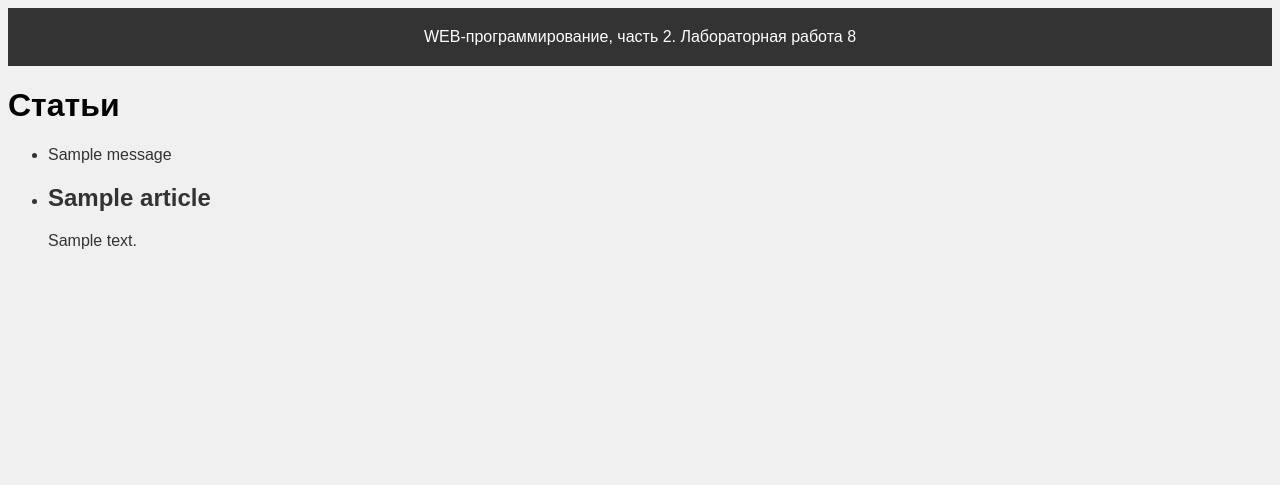
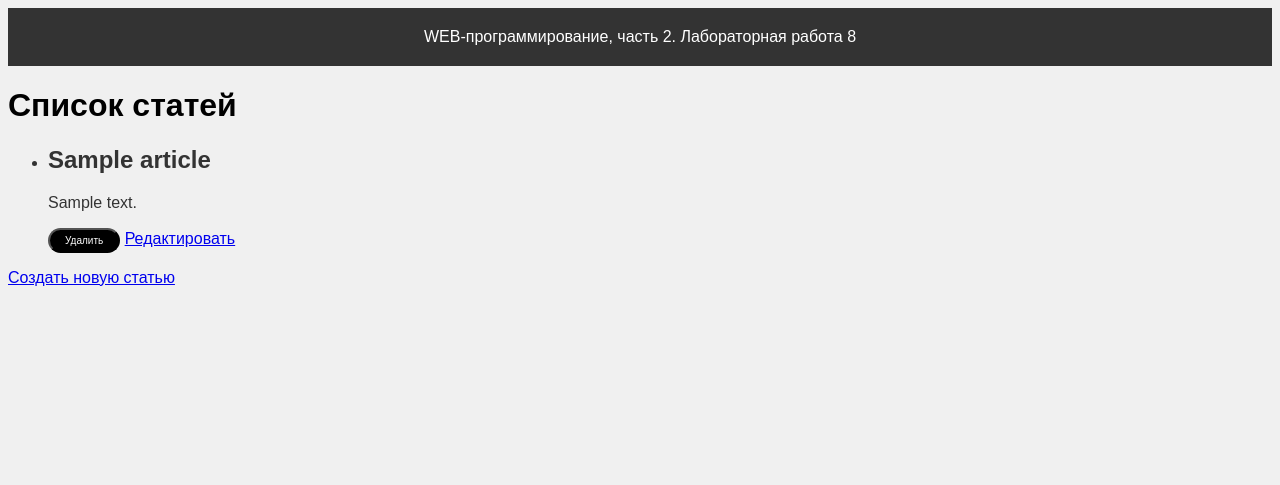
Before and after one commit to Timir2003/WEB-2, a Flask app: template templates/lab8/articles.html in a window 1280 px wide. Shown: the top 485 px of the page. Run offline with Flask 3, Linux system fonts and the light colour scheme; the template is opened without the code that fills it: most values are stand-ins (such as "Sample title", 1, 10 or a date in 2020); one stand-in notice (Sample message) is shown; some libraries are stand-ins or nearby versions.

Commit message:
Самостоятельное

```diff
--- a/templates/lab8/articles.html
+++ b/templates/lab8/articles.html
@@ -2,38 +2,20 @@
 {% block lab %}Лабораторная работа 8{% endblock %}
 {% block main %}
 
-<h1>Статьи</h1>
-
-{% with messages = get_flashed_messages(with_categories=True) %}
-    {% if messages %}
-        <ul>
-            {% for category, message in messages %}
-                <li class="{{ category }}">{{ message }}</li>
-            {% endfor %}
-        </ul>
-    {% endif %}
-{% endwith %}
-
-{% if articles %}
+    <h1>Список статей</h1>
     <ul>
         {% for article in articles %}
             <li>
                 <h2>{{ article.title }}</h2>
                 <p>{{ article.content }}</p>
-                {% if current_user.is_authenticated and article.user_id == current_user.id %}
-                    <form action="{{ url_for('lab8.delete_article', article_id=article.id) }}" method="POST" style="display:inline;">
-                        <button type="submit">Удалить</button>
-                    </form>
-                    <a href="{{ url_for('lab8.edit_article', article_id=article.id) }}">Редактировать</a>
-                {% endif %}
+                <form action="{{ url_for('lab8.delete_article', article_id=article.id) }}" method="POST" style="display:inline;">
+                    <button type="submit">Удалить</button>
+                </form>
+                <a href="{{ url_for('lab8.edit_article', article_id=article.id) }}">Редактировать</a>
             </li>
         {% endfor %}
     </ul>
-    {% if current_user.is_authenticated %}
-        <a href="{{ url_for('lab8.create_article') }}">Создать новую статью</a>
-    {% endif %}
-{% else %}
-    <p>У вас нет ни одной статьи.</p>
-{% endif %}
+    <a href="{{ url_for('lab8.create_article') }}">Создать новую статью</a>
+
 
 {% endblock %}
```
